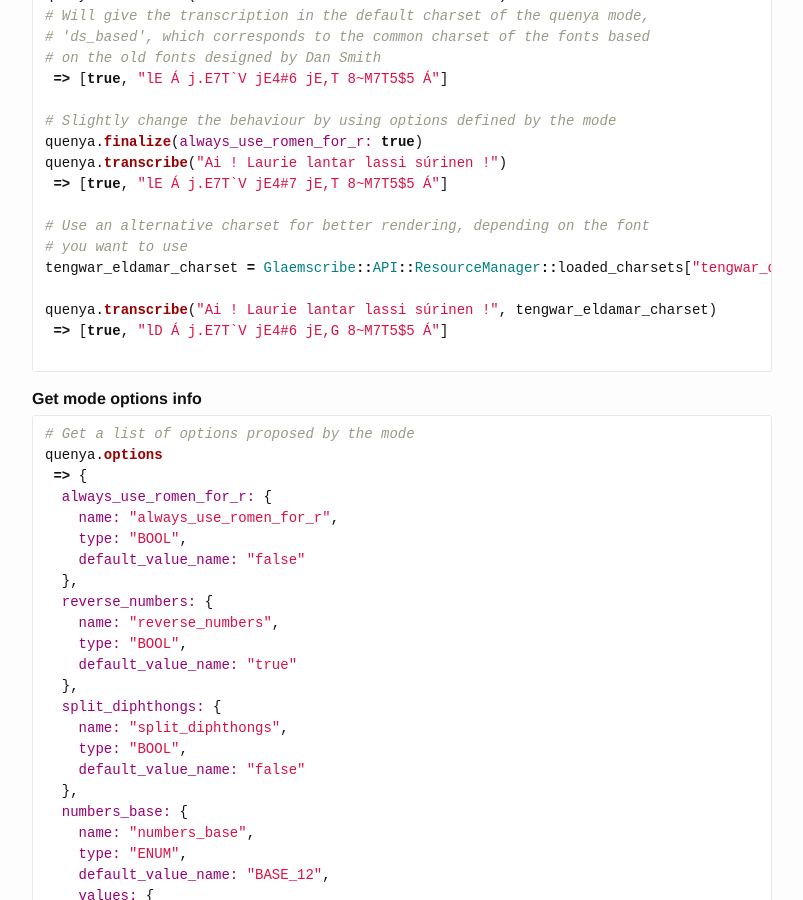
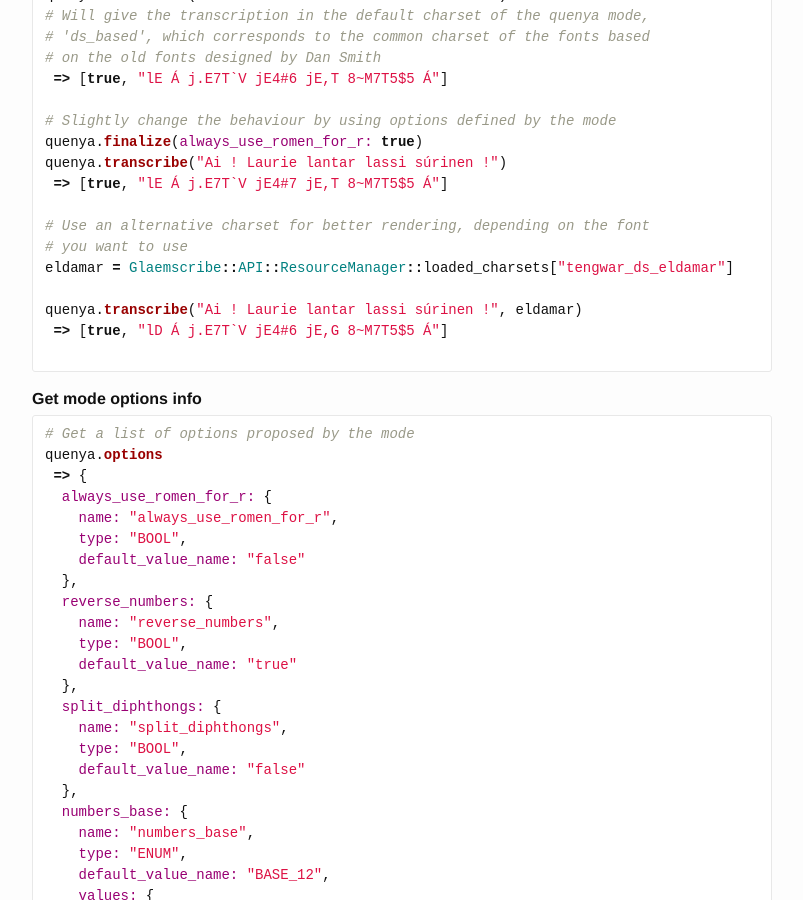
Before and after one commit to BenTalagan/glaemscribe, a Jekyll site: the page built from index.md, in a window 1280 px wide and 900 px high, scrolled down 1836 px. Shown: the whole window, without its empty margins (238-1041 px from the left). Built offline with Jekyll 4.4.1, drawn with Linux system fonts in a browser that asks for light colours; some of the changed text lies outside the part shown.

Commit message:
Enhancing doc.

```diff
--- a/index.md
+++ b/index.md
@@ -200,9 +200,9 @@ quenya.transcribe("Ai ! Laurie lantar lassi súrinen !")
 
 # Use an alternative charset for better rendering, depending on the font
 # you want to use
-tengwar_eldamar_charset = Glaemscribe::API::ResourceManager::loaded_charsets["tengwar_ds_eldamar"]
+eldamar = Glaemscribe::API::ResourceManager::loaded_charsets["tengwar_ds_eldamar"]
 
-quenya.transcribe("Ai ! Laurie lantar lassi súrinen !", tengwar_eldamar_charset)
+quenya.transcribe("Ai ! Laurie lantar lassi súrinen !", eldamar)
  => [true, "lD Á j.E7T`V jE4#6 jE,G 8~M7T5$5 Á"]
 
 {% endhighlight %}
@@ -291,9 +291,9 @@ quenya.transcribe("Ai ! Laurie lantar lassi súrinen !")
 
 // Use an alternative charset for better rendering, depending on the font
 // you want to use
-var tengwar_eldamar_charset = Glaemscribe.resource_manager.loaded_charsets["tengwar_ds_eldamar"]
+var eldamar = Glaemscribe.resource_manager.loaded_charsets["tengwar_ds_eldamar"]
 
-quenya.transcribe("Ai ! Laurie lantar lassi súrinen !", tengwar_eldamar_charset)
+quenya.transcribe("Ai ! Laurie lantar lassi súrinen !", eldamar)
  => [true, "lD Á j.E7T`V jE4#6 jE,G 8~M7T5$5 Á"]
 {% endhighlight %}
 
```
